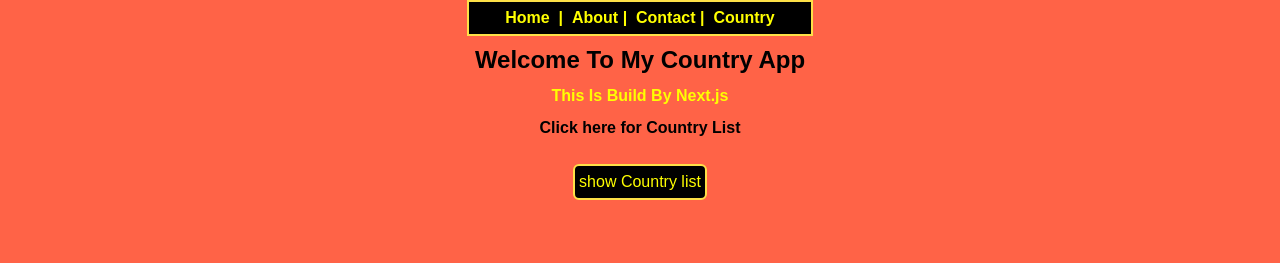
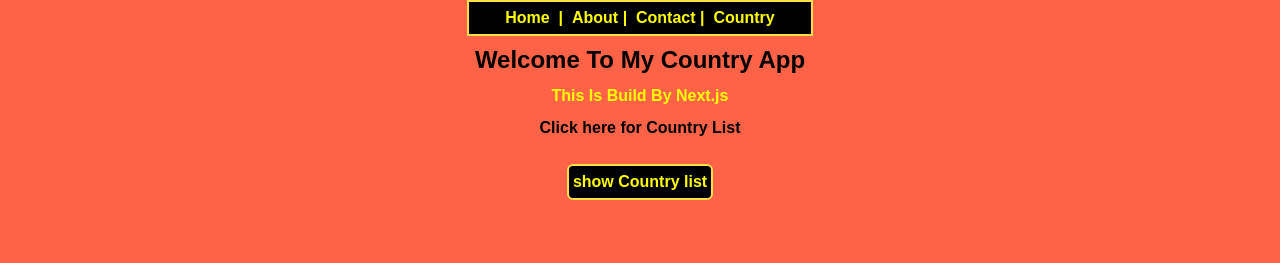
Before and after one commit to BeenaAnum/Next.js-Dynamic-Routes-App, a Next.js app in the folder country_app/: page / in a window 1280 px wide. Shown: the top 263 px of the page. Built offline with nearby package versions, Linux system fonts and the light colour scheme.

Commit message:
Update page.tsx

```diff
--- a/country_app/app/page.tsx
+++ b/country_app/app/page.tsx
@@ -10,7 +10,7 @@ export default function Home() {
       <h1 className="flex justify-center items-center text-black"><b>Click here for Country List</b></h1><br />
      <div className="flex justify-center items-center">
      <button className="bg-black border-yellow-300 border-2 p-1 rounded-md hover:text-red-500">
-      <Link href="./country">show Country list</Link></button>
+      <Link className="font-bold" href="./country">show Country list</Link></button>
      </div>
 
     </div>
```
